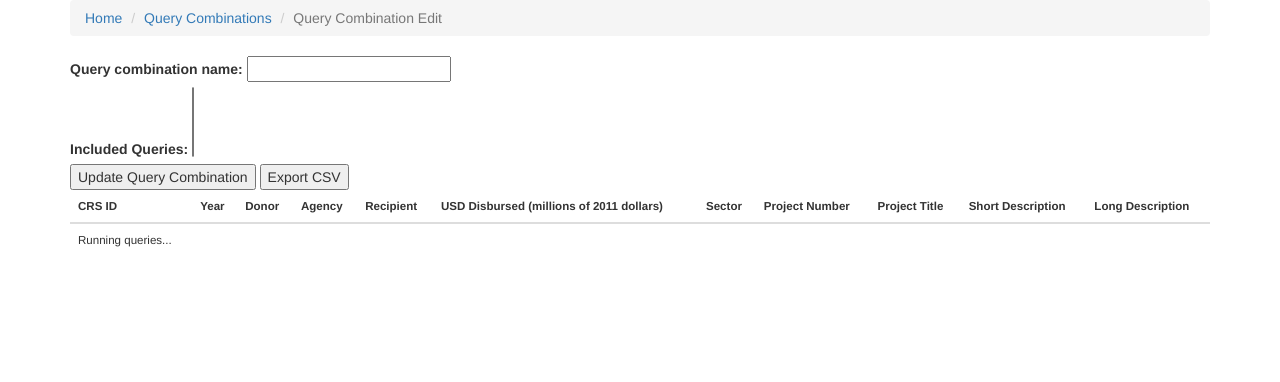
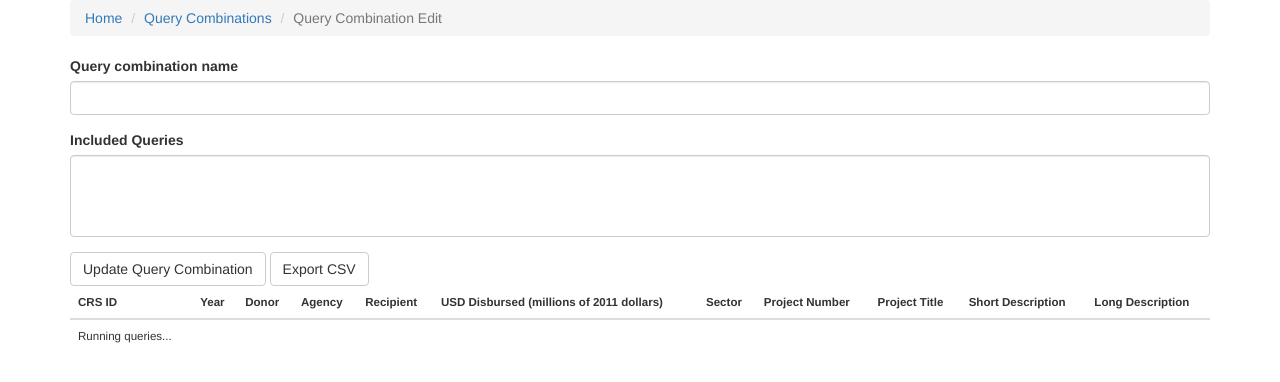
Before and after one commit to rosnfeld/crs_tj, a Django app: template crs/tj/templates/tj/combo_edit.html in a window 1280 px wide. Shown: the top 382 px of the page. Run offline with Django 3.2, Linux system fonts and the light colour scheme; the template is opened without the code that fills it, so the values that code supplies are empty; parts of the project's set-up code (start-up, migrations or seed data) failed here and were passed over; some libraries are stand-ins or nearby versions.

Commit message:
Styling the forms in Bootstrap

```diff
--- a/crs/tj/templates/tj/combo_edit.html
+++ b/crs/tj/templates/tj/combo_edit.html
@@ -102,10 +102,13 @@
         <li><a href="{% url 'combos_home' %}">Query Combinations</a></li>
         <li class="active">Query Combination Edit</li>
     </ol>
-    <label>Query combination name: <input type="text" id="combo_name" value="{{ combo.name }}"/></label>
-    <div>
-        <label>Included Queries:
-            <select multiple="multiple" id="query_ids">
+    <div class="form-group">
+        <label for="combo_name">Query combination name</label>
+        <input type="text" id="combo_name" value="{{ combo.name }}" class="form-control"/>
+    </div>
+    <div class="form-group">
+        <label for="query_ids">Included Queries</label>
+        <select multiple="multiple" id="query_ids" class="form-control">
             {% for query in possible_queries %}
                 <option value="{{ query.id }}"
                         {% if query in combo.queries.all %}
@@ -116,13 +119,13 @@
                 </option>
             {% endfor %}
         </select>
-        </label>
     </div>
-<div>
-    <input type="button" value="Update Query Combination" onclick="updateCombo()"/>
-    <input type="button" value="Export CSV" onclick="window.open('{% url 'combo_export_csv' combo.id %}')"/>
-</div>
-<div>
+    <button class="btn btn-default" onclick="updateCombo()">
+        Update Query Combination
+    </button>
+    <button class="btn btn-default" onclick="window.open('{% url 'combo_export_csv' combo.id %}')">
+        Export CSV
+    </button>
     <table id="results_table" class="table">
         <thead>
             <tr>
@@ -144,6 +147,5 @@
         </tbody>
     </table>
 </div>
-</div>
 </body>
 </html>
```
Also changed, not shown: crs/tj/templates/tj/query_edit.html (+10 -7 lines). Lines whose indentation alone changed are shown as unchanged.
